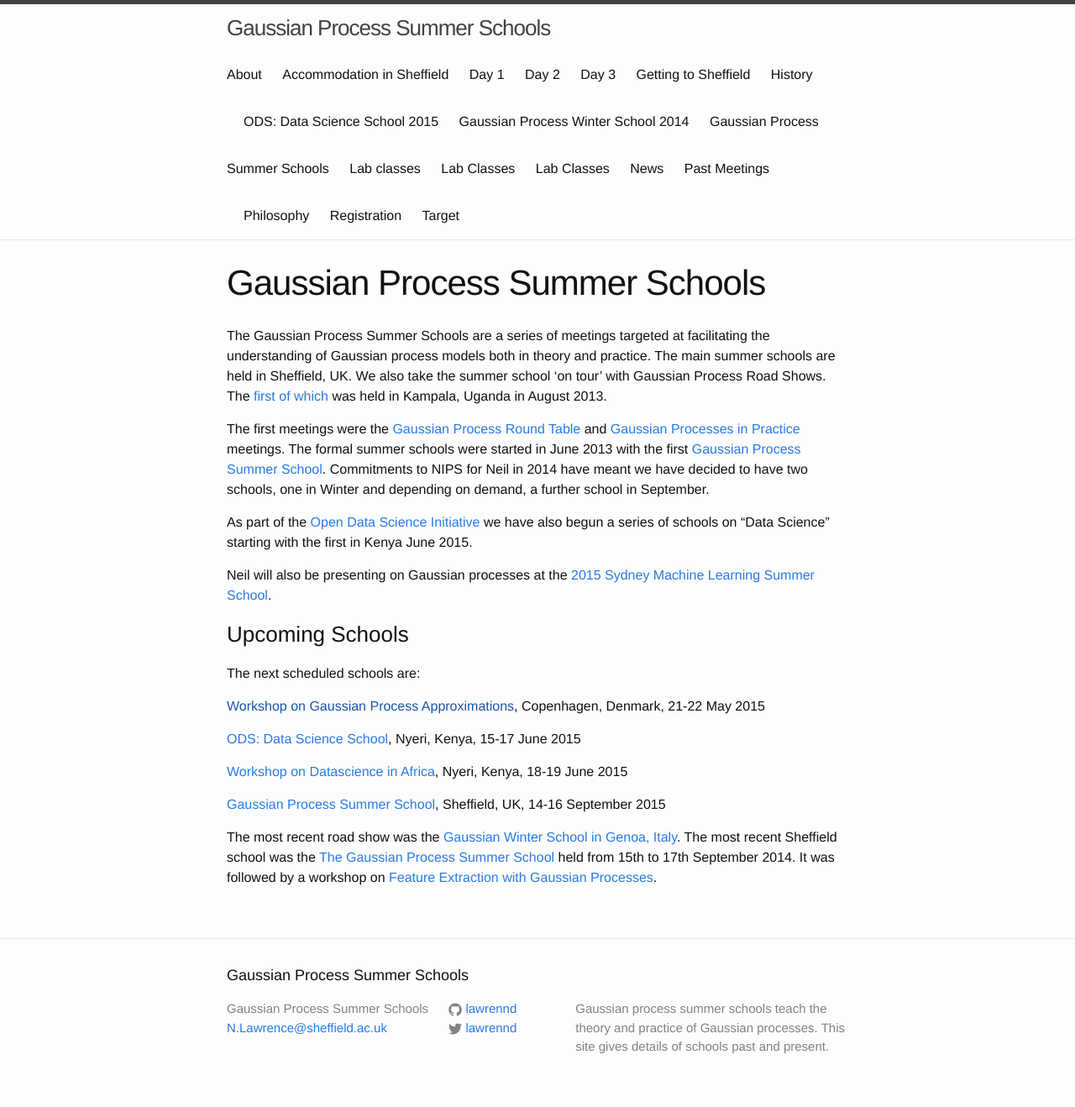
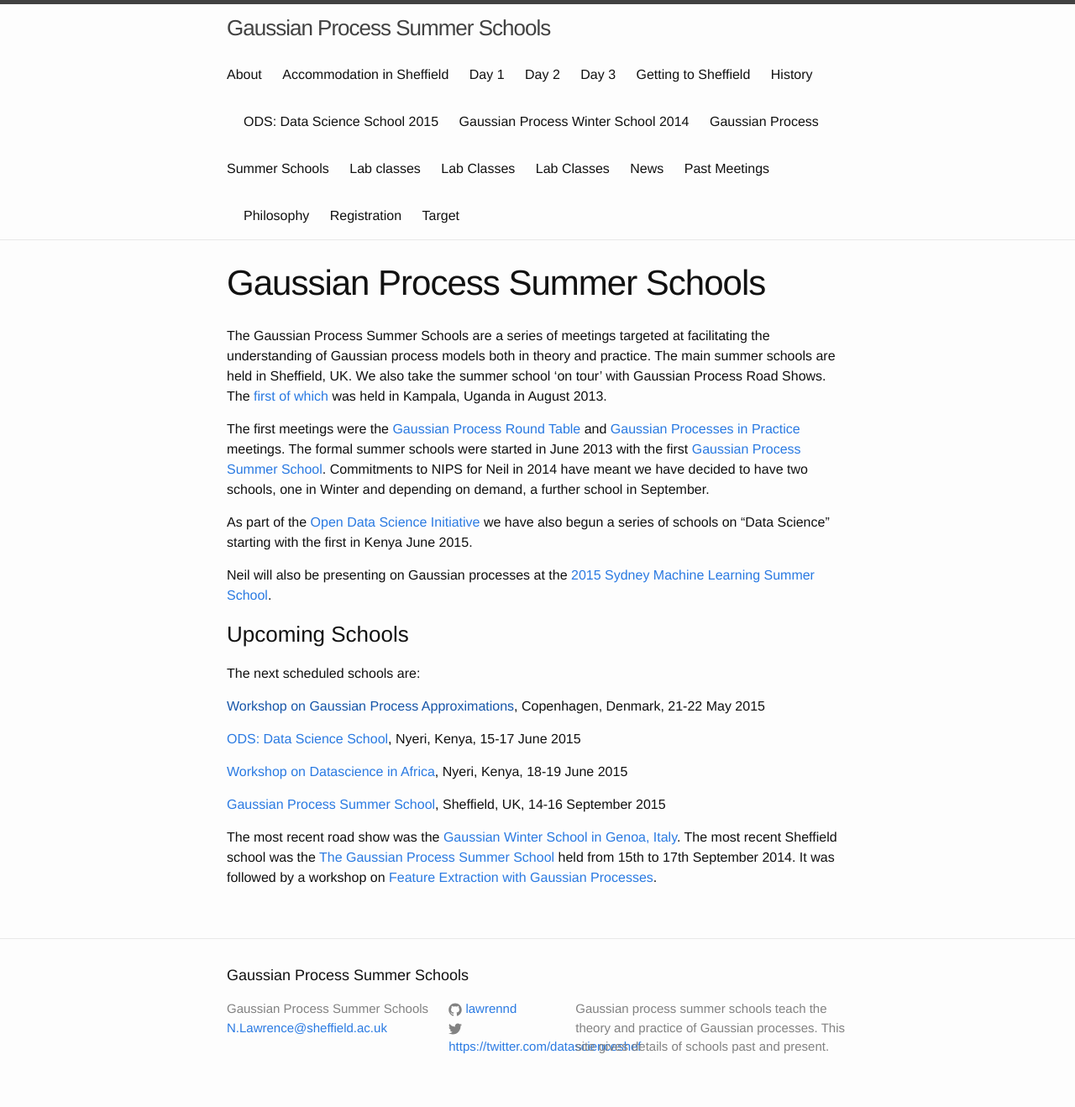
Before and after one commit to gpschool/gpschool.github.io, a Jekyll site: the page built from index.md, in a window 1280 px wide. Shown: the whole page at 84% size. Built offline with Jekyll 4.4.1, drawn with Linux system fonts in a browser that asks for light colours.

Commit message:
Update twitter id.

```diff
--- a/_config.yml
+++ b/_config.yml
@@ -6,7 +6,7 @@ description: > # this means to ignore newlines until "baseurl:"
   Gaussian processes. This site gives details of schools past and present.
 baseurl: "" # the subpath of your site, e.g. /blog/
 url: "http://gpss.cc" # the base hostname & protocol for your site
-twitter_username: lawrennd
+twitter_username: https://twitter.com/datascienceshef
 github_username:  lawrennd
 
 # Build settings
```
